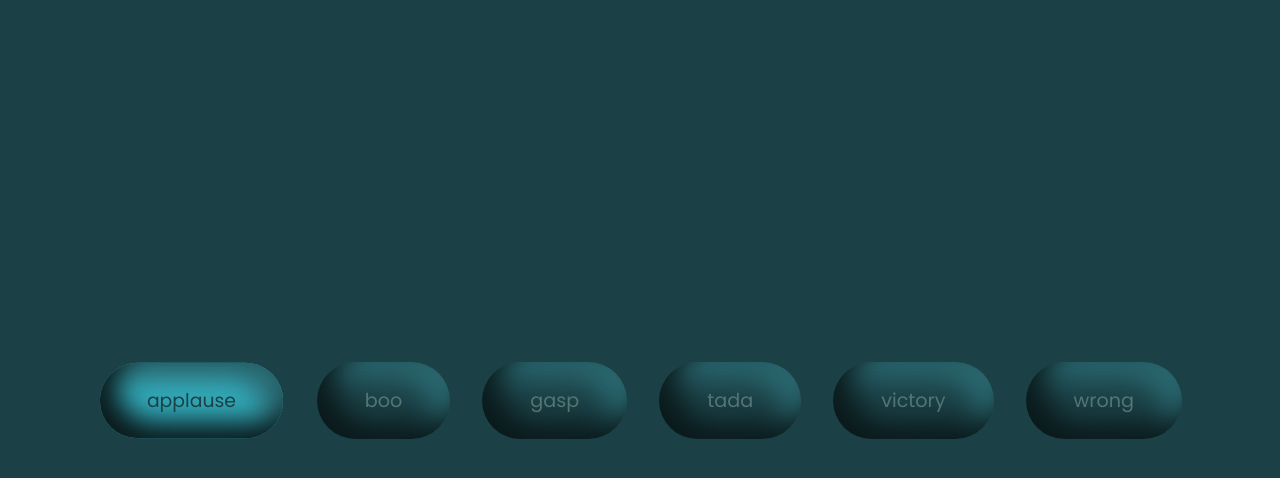
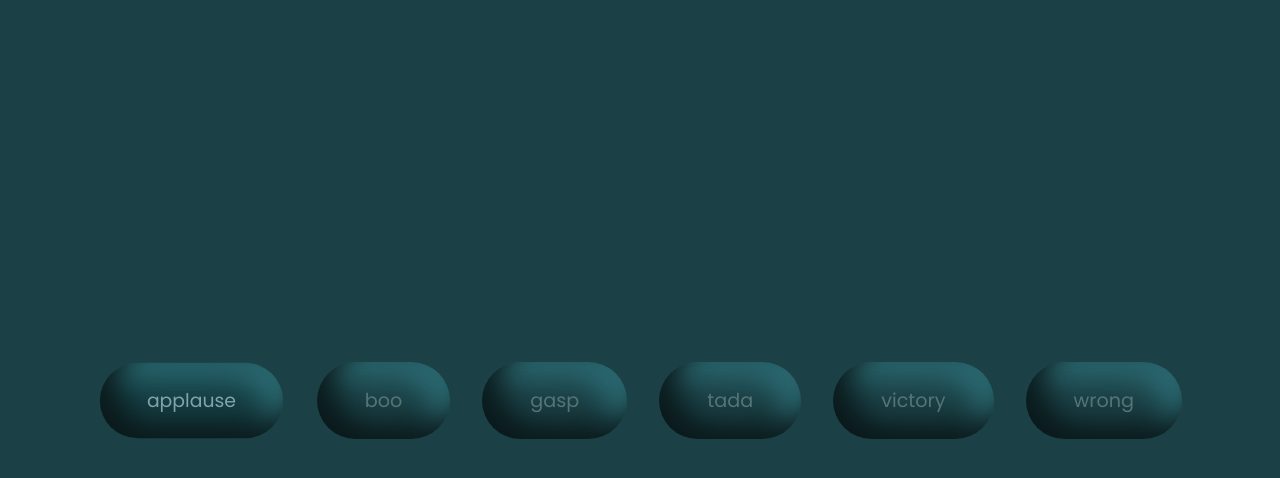
Before and after one commit to CJSN22/Projects, a plain HTML site: page Project_9/index.html in a window 1280 px wide. In both pictures the pointer is over the button "applause". Drawn offline with Linux system fonts and the light colour scheme.

Commit message:
project9 style update

```diff
--- a/Project_9/styles.css
+++ b/Project_9/styles.css
@@ -38,9 +38,9 @@ body {
 }
 
 .btn:hover {
-  background: #33aebe;
+  background: #153f44;
   box-shadow: inset 17px -17px 27px #0b1a1c,
               inset -17px 17px 27px #2b6870;
   transform: scale(0.98);
-  color: #1b4146;;
+  color: #91b0b9e3;;
 }
```
